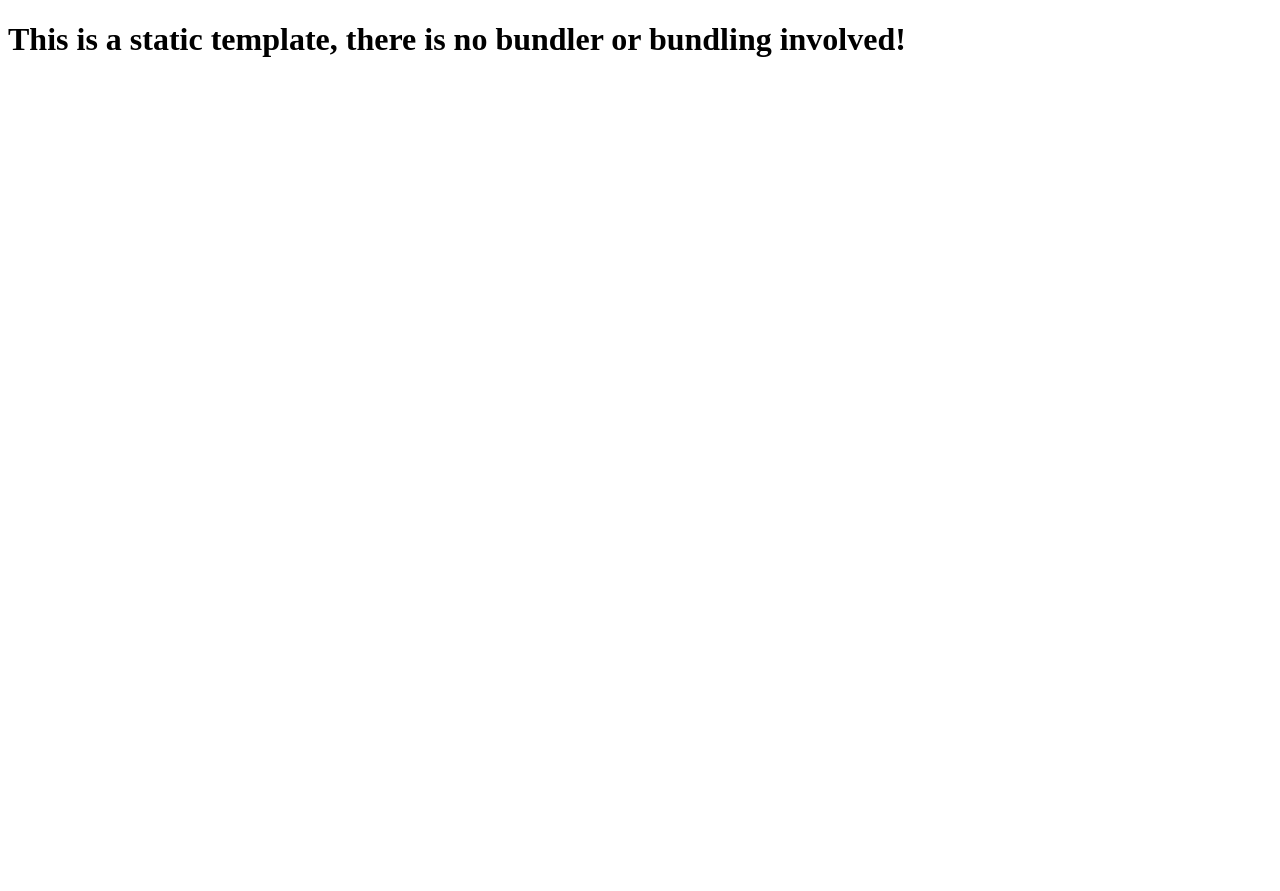
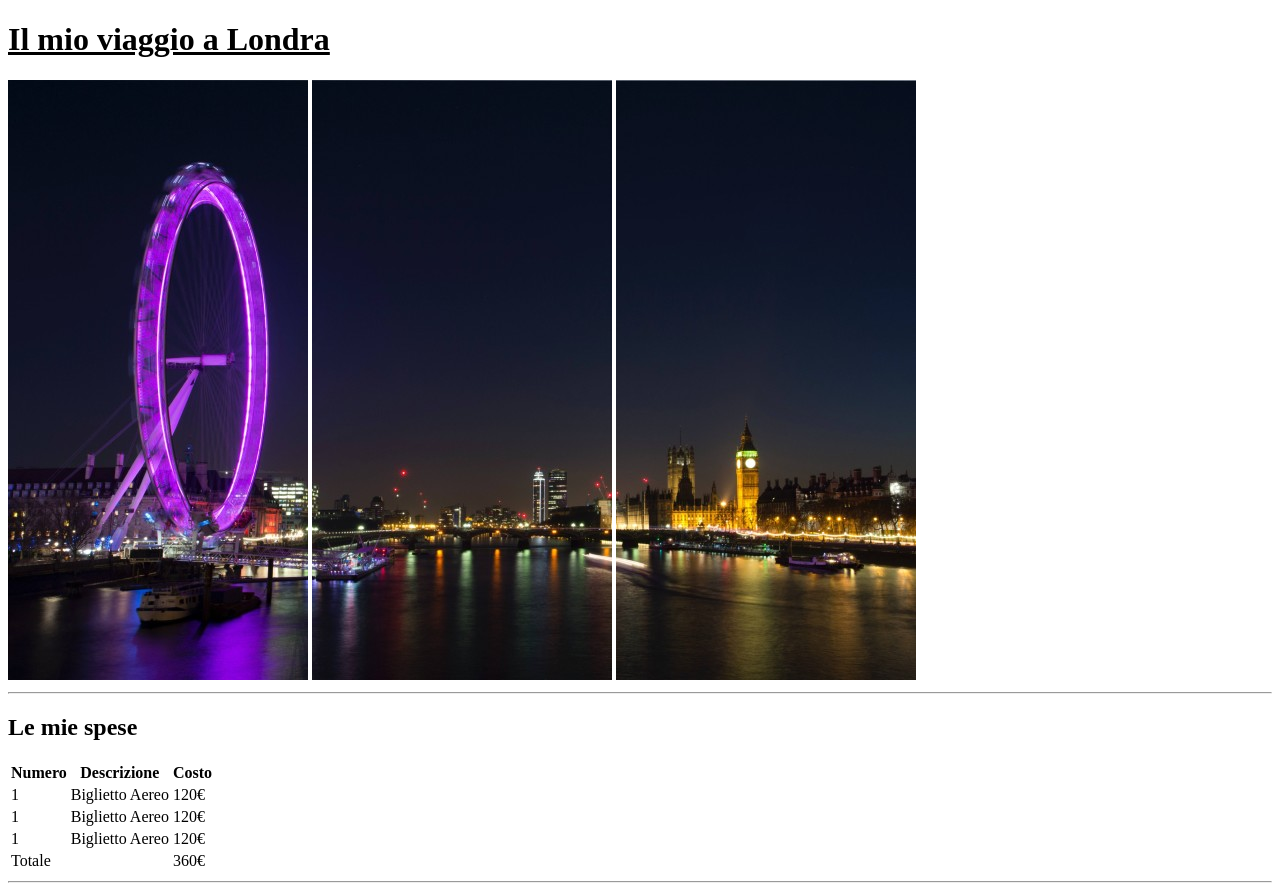
Before and after one commit to GiuseppeMandriani/html-london-trip, a website: page index.html in a window 1280 px wide. Before the commit the page ends 800 px from the top, so only its background shows below. Drawn offline with Linux system fonts and the light colour scheme.

Commit message:
add header & img

```diff
--- a/index.html
+++ b/index.html
@@ -1,12 +1,55 @@
 <!DOCTYPE html>
 <html lang="en">
   <head>
-    <meta charset="UTF-8">
-    <meta name="viewport" content="width=device-width, initial-scale=1.0">
-    <meta http-equiv="X-UA-Compatible" content="ie=edge">
-    <title>Static Template</title>
+    <meta charset="UTF-8" />
+    <meta name="viewport" content="width=device-width, initial-scale=1.0" />
+    <meta http-equiv="X-UA-Compatible" content="ie=edge" />
+    <title>Viaggio a Londra</title>
   </head>
   <body>
-    <h1>This is a static template, there is no bundler or bundling involved!</h1>
+    <header>
+      <h1><u>Il mio viaggio a Londra</u></h1>
+    </header>
+
+    <div>
+      <img src="./img/img1.jpg" alt="Foto Londra" />
+      <img src="./img/img2.jpg" alt="Foto Londra" />
+      <img src="./img/img3.jpg" alt="Foto Londra" />
+      <hr />
+    </div>
+
+    <main>
+      <section>
+        <h2>Le mie spese</h2>
+        <table>
+          <tr>
+            <th>Numero</th>
+            <th>Descrizione</th>
+            <th>Costo</th>
+          </tr>
+          <tr>
+            <td>1</td>
+            <td>Biglietto Aereo</td>
+            <td>120€</td>
+          </tr>
+          <tr>
+            <td>1</td>
+            <td>Biglietto Aereo</td>
+            <td>120€</td>
+          </tr>
+          <tr>
+            <td>1</td>
+            <td>Biglietto Aereo</td>
+            <td>120€</td>
+          </tr>
+          <tfoot>
+            <td>Totale</td>
+            <td></td>
+            <td>360€</td>
+          </tfoot>
+        </table>
+        <hr />
+      </section>
+    </main>
   </body>
 </html>
```
Also changed, not shown: img/img1.jpg (added), img/img2.jpg (added), img/img3.jpg (added).
